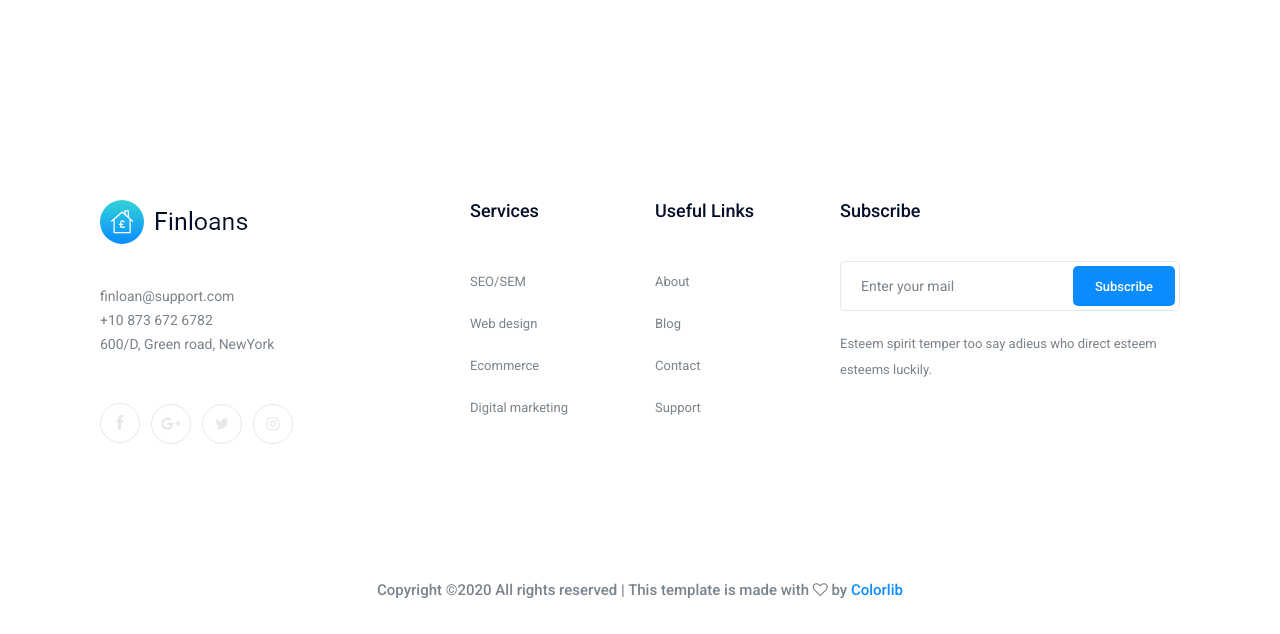
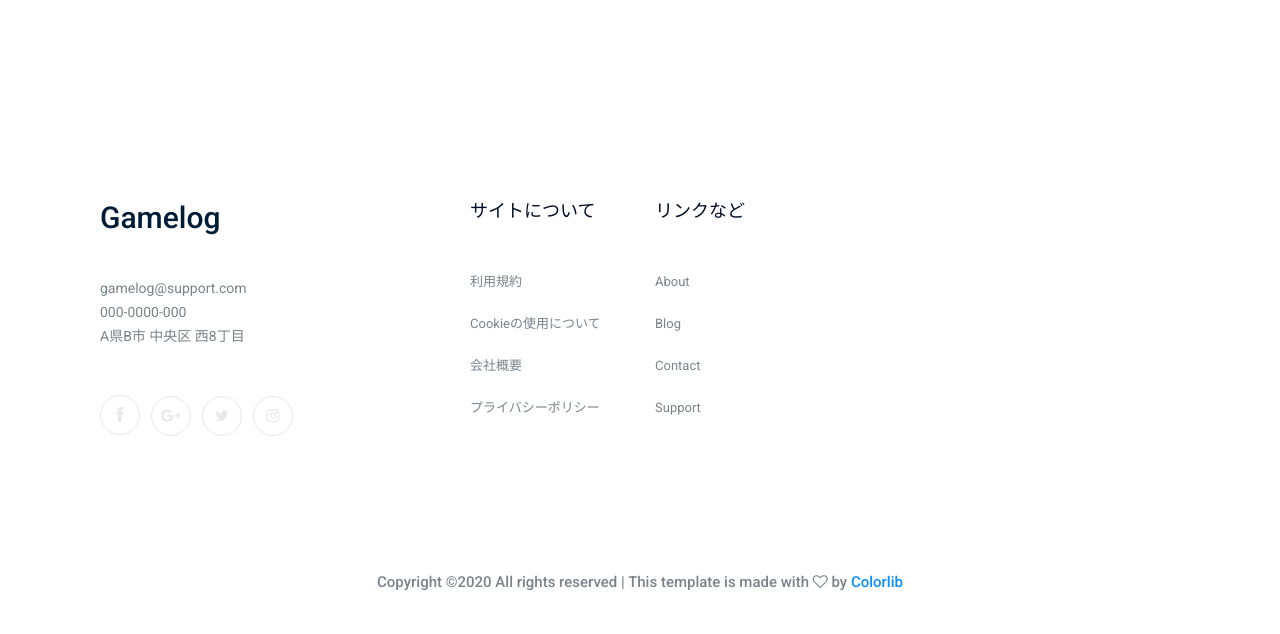
Before and after one commit to hideri777/seikabutsu, a PHP site: the page made by app/templates/index.twig in a window 1280 px wide. Shown: the part 1199-1833 px from the top of the page. After the commit the page ends 1790 px from the top, so only its background shows below. Run offline with PHP 8.4, Linux system fonts and the light colour scheme; the template is opened without the code that fills it, so the values that code supplies are empty; some libraries are stand-ins or nearby versions.

Commit message:
非ログイン状態の個別ページ改修

```diff
--- a/app/templates/footer.twig
+++ b/app/templates/footer.twig
@@ -1,4 +1,3 @@
-	<!-- footer start -->
 <footer class="footer">
 	<div class="footer_top">
 		<div class="container">
@@ -7,15 +6,16 @@
 					<div class="footer_widget wow fadeInUp" data-wow-duration="1s" data-wow-delay=".3s">
 						<div class="footer_logo">
 							<a href="#">
-												<img src="img/footer_logo.png" alt="">
+								<h2>Gamelog</h2>
 							</a>
 						</div>
+
 						<p>
-											finloan@support.com
+							gamelog@support.com
 							<br>
-											+10 873 672 6782
+							000-0000-000
 							<br>
-											600/D, Green road, NewYork
+							A県B市 中央区 西8丁目
 						</p>
 						<div class="socail_links">
 							<ul>
@@ -31,13 +31,13 @@
 				<div class="col-xl-2 col-md-6 col-lg-3">
 					<div class="footer_widget wow fadeInUp" data-wow-duration="1.1s" data-wow-delay=".4s">
 						<h3 class="footer_title">
-											Services
+							サイトについて
 						</h3>
 						<ul>
-											<li><a href="#">SEO/SEM</a></li>
-											<li><a href="#">Web design</a></li>
-											<li><a href="#">Ecommerce</a></li>
-											<li><a href="#">Digital marketing</a></li>
+							<li><a href="#">利用規約</a></li>
+							<li><a href="#">Cookieの使用について</a></li>
+							<li><a href="#">会社概要</a></li>
+							<li><a href="#">プライバシーポリシー</a></li>
 						</ul>
 
 					</div>
@@ -45,7 +45,7 @@
 				<div class="col-xl-2 col-md-6 col-lg-2">
 					<div class="footer_widget wow fadeInUp" data-wow-duration="1.2s" data-wow-delay=".5s">
 						<h3 class="footer_title">
-											Useful Links
+							リンクなど
 						</h3>
 						<ul>
 							<li><a href="#">About</a></li>
@@ -55,19 +55,10 @@
 						</ul>
 					</div>
 				</div>
-								<div class="col-xl-4 col-md-6 col-lg-4">
-									<div class="footer_widget wow fadeInUp" data-wow-duration="1.3s" data-wow-delay=".6s">
-										<h3 class="footer_title">
-											Subscribe
-										</h3>
-										<form action="#" class="newsletter_form">
-											<input type="text" placeholder="Enter your mail">
-											<button type="submit">Subscribe</button>
-										</form>
-										<p class="newsletter_text">Esteem spirit temper too say adieus who direct esteem esteems
-																						                                luckily.</p>
-									</div>
-								</div>
+
+				{# <div class="col-xl-4 col-md-6 col-lg-4">
+												</div> #}
+
 			</div>
 		</div>
 	</div>
@@ -93,4 +84,3 @@
 		</div>
 	</div>
 </footer>
-				<!--/ footer end  -->
--- a/app/templates/index.twig
+++ b/app/templates/index.twig
@@ -29,9 +29,13 @@
 	</head>
 
 	<body>
-		<!--[if lte IE 9]>
-				            <p class="browserupgrade">You are using an <strong>outdated</strong> browser. Please <a href="https://browsehappy.com/">upgrade your browser</a> to improve your experience and security.</p>
-				        <![endif]-->
+		{# [if lte IE 9]>
+		<p class="browserupgrade">You are using an
+			<strong>outdated</strong>
+			browser. Please
+			<a href="https://browsehappy.com/">upgrade your browser</a>
+			to improve your experience and security.</p>
+		[endif] #}
 
 		<!-- header-start -->
 		{# isLoginでログイン済みかどうかを判定してマイページの表示を変える #}
@@ -39,8 +43,7 @@
 		<!-- header-end -->
 
 		<!-- bradcam_area  -->
-		<div class="bradcam_area bradcam_bg_3">
-					<div class="container">
+			<div class="bradcam_area bradcam_bg_3"> <div class="container">
 				<div class="row">
 					<div class="col-xl-12">
 						<div class="bradcam_text">
@@ -112,9 +115,11 @@
 								</a>
 							</div>
 							<div class="col-md-9 mt-sm-20">
-							<h4><a href="post.php?post_id={{recentPost.post_id}}">
+								<h4>
+									<a href="post.php?post_id={{recentPost.post_id}}">
 										{{recentPost.title}}
-							</a></h4>
+									</a>
+								</h4>
 								{# TODO: ユーザー名からそのユーザーのプロフィール #}
 								<small class="font-weight-bold">投稿者:{{recentPost.user_name}}&nbsp;-&nbsp;
 									{{recentPost.created_date}}</small>
@@ -131,8 +136,7 @@
 				{% include "footer.twig" %}
 				<!--/ footer end  -->
 
-				<!-- JS here -->
-				<script src="js/vendor/modernizr-3.5.0.min.js"></script>
+				<!-- JS here --><script src="js/vendor/modernizr-3.5.0.min.js"> </script>
 				<script src="js/vendor/jquery-1.12.4.min.js"></script>
 				<script src="js/popper.min.js"></script>
 				<script src="js/bootstrap.min.js"></script>
--- a/app/templates/menu.twig
+++ b/app/templates/menu.twig
@@ -1,29 +1,23 @@
 <header>
-	<div class="header-area ">
+	<div class="header-area">
 		<div id="sticky-header" class="main-header-area sticky">
-			<div class="container-fluid ">
+			<div class="container-fluid">
 				<div class="header_bottom_border">
 					<div class="row align-items-center">
 						<div class="col-xl-3 col-lg-2">
 							<div class="logo">
-								<a
-									href="index.php">
-									{# <img src="img/logo.png" alt=""> #}
-									<h2 class="text-white">Meraki</h2>
-									<p>後で消すメラーキ、ギリシャ語で情熱</p>
+								<a href="index.php">
+									<h2 class="text-white">Gamelog</h2>
 
 								</a>
 							</div>
 						</div>
-						<div class="col-xl-9 col-lg-7">
+						<div class="col-xl-6 col-lg-7">
 							<div class="main-menu  d-none d-lg-block">
 								<nav>
 									<ul id="navigation">
 										<li>
 											<a href="index.php">ホーム</a>
-										</li>
-										<li>
-											<a href="Loan.html">Loan</a>
 										</li>
 										<li>
 											<a href="about.html">about</a>
@@ -54,24 +48,8 @@
 												</li>
 											</ul>
 										</li>
-										{# <li>
-											<a href="">
-												{{isLogin.user_name}}
-												<i class="ti-angle-down"></i>
-											</a>
-											<ul class="submenu">
-												<li>
-													<a href="profile.php">プロフィール</a>
-												</li>
-												<li>
-													<a href="">ログアウト</a>
-												</li>
-											</ul>
-										</li> #}
-
 
 										{% if isLogin.isLogin %}
-											{# <a href="edit.php" class="btn btn-outline-primary ml-5">記事を書く</a> #}
 											<a href="profile.php" class="btn btn-outline-primary stickey-margin-left">{{isLogin.user_name}}でログイン中</a>
 
 										{% else %}
--- a/public/edit.php
+++ b/public/edit.php
@@ -17,7 +17,7 @@ use App\models\Game;
 use App\models\Post;
 
 $isLogin = Bootstrap::returnLoginState();
-if (!$isLogin) header("Location: login.php");
+if (!$isLogin['isLogin']) header("Location: login.php");
 
 // テンプレート指定
 $loader = new \Twig\Loader\FilesystemLoader(Bootstrap::TEMPLATE_DIR);
--- a/public/game.php
+++ b/public/game.php
@@ -45,7 +45,9 @@ $postDatasWithLiked = [];
 if ($postDatas) {
   foreach ($postDatas as $postData) {
     $post_id = $postData['post_id'];
-    $isLiked = $post->getLikedState($_SESSION['user_id'], $post_id);
+    if($isLogin['isLogin']) {
+      $isLiked = $post->getLikedState($_SESSION['user_id'], $post_id);
+    }
     if(!empty($isLiked)) {
       $isLikedState = $isLiked[0]['is_liked'];
     } else {
--- a/public/js/main.js
+++ b/public/js/main.js
@@ -1,16 +1,16 @@
 (function ($) {
   "use strict";
   // TOP Menu Sticky
-// $(window).on('scroll', function () {
-// 	var scroll = $(window).scrollTop();
-// 	if (scroll < 400) {
-//     $("#sticky-header").removeClass("sticky");
-//     $('#back-top').fadeIn(500);
-// 	} else {
-//     $("#sticky-header").addClass("sticky");
-//     $('#back-top').fadeIn(500);
-// 	}
-// });
+  $(window).on('scroll', function () {
+    var scroll = $(window).scrollTop();
+    if (scroll < 400) {
+      $("#sticky-header").removeClass("sticky");
+      $('#back-top').fadeIn(500);
+    } else {
+      $("#sticky-header").addClass("sticky");
+      $('#back-top').fadeIn(500);
+    }
+  });
 
 
 
```
Lines whose indentation alone changed are shown as unchanged.
